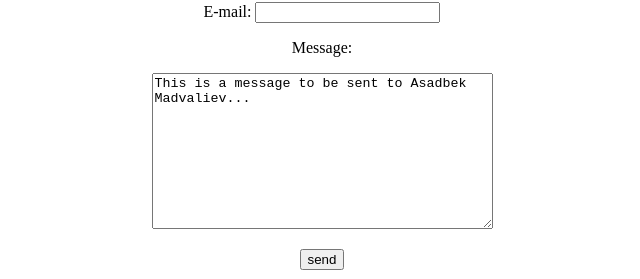
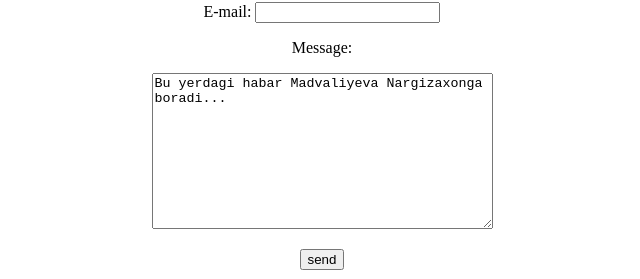
Before and after one commit to asadbekmadvaliev/myhomepage, a plain HTML site: page contact.html in a window 1280 px wide. Shown: the part 302-581 px from the top of the page, without its empty margins (318-958 px from the left). Drawn offline with Linux system fonts and the light colour scheme.

Commit message:
Update contact.html

```diff
--- a/contact.html
+++ b/contact.html
@@ -22,7 +22,7 @@
     	<p></p>
     	Message:
     	<p></p>
-    	<textarea rows="10" cols="40" name="body">This is a message to be sent to Asadbek Madvaliev...</textarea>
+    	<textarea rows="10" cols="40" name="body">Bu yerdagi habar Madvaliyeva Nargizaxonga boradi...</textarea>
     	<p></p>
         <input type="submit" name=""submit value="send">
     </form>
```
